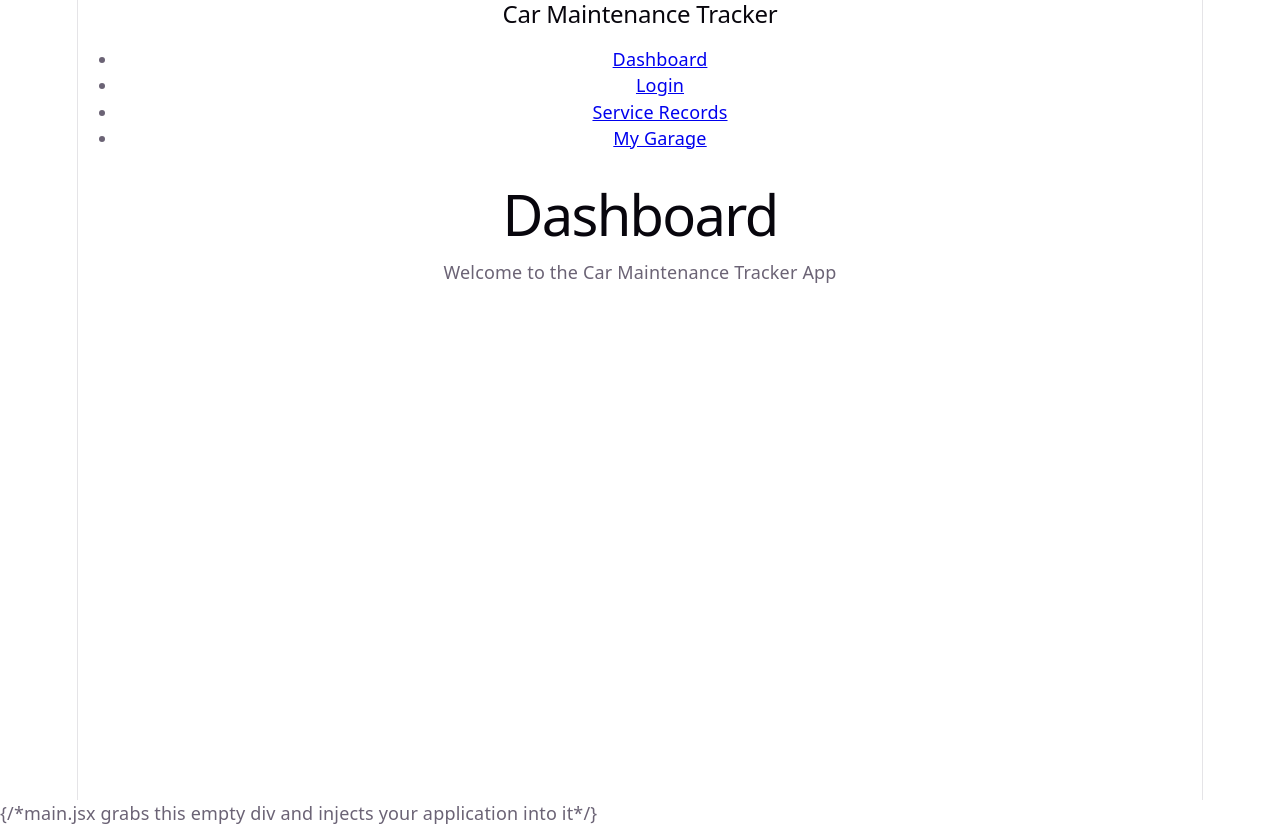
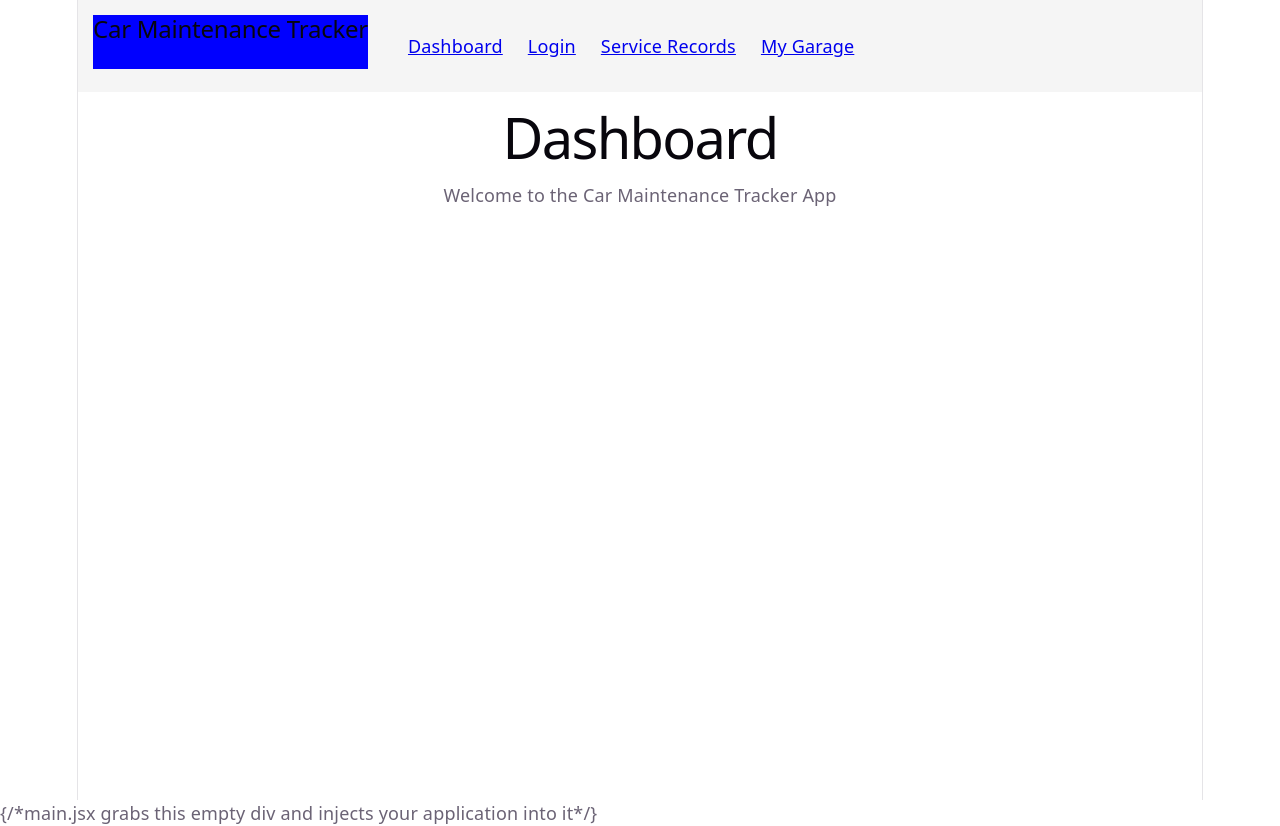
Before and after one commit to Eliteon150ping/Car_Maintenance_tracker, a React (Vite) app in the folder client/: page / in a window 1280 px wide. Built offline with nearby package versions, Linux system fonts and the light colour scheme.

Commit message:
Navbar styling a wip

```diff
--- a/client/src/components/Navbar.jsx
+++ b/client/src/components/Navbar.jsx
@@ -1,5 +1,6 @@
 // Components are reusable pieces of UI that can be shared across multiple pages to avoid duplicating code
 import {Link} from "react-router-dom";
+import "../styles/Navbar.css"
 
 function Navbar(){
 
--- /dev/null
+++ b/client/src/styles/Navbar.css
@@ -0,0 +1,44 @@
+/*
+component-based styling is each major COMPONENT gets its own stylesheet instead of all css for anything in the
+index.css which will get messy to work with if there's over a 1000 lines of code.
+eg. The Navbar.js/jsx component will have a Navbar.css in the styles folder.                                */
+
+h2{
+    background-color: blue;
+}
+
+nav {
+    background-color: #f5f5f5;
+    padding: 15px;
+    display: flex;
+}
+
+ul{
+    display: flex; /* Lays the children in a horizontal position */
+    gap: 25px;
+    list-style: none; /* Setting list style to none will remove a list staters like bullet points, dashes etc. */
+    justify-content: center; /* controls the horizontal positioning of the child elements */
+}
+
+/*
+===========================================
+Padding
+===========================================
+
+What is it?
+- Space inside an element, between its content
+  and its border.
+
+Why does it exist?
+- To stop content from touching the edges of an element,
+  making the UI easier to read.
+
+When should I use it?
+- Whenever content inside an element feels cramped.
+
+Java comparison
+- Similar to giving an object extra room to store
+  information. It doesn't add new content; it simply
+  provides more internal space.
+
+*/
```
